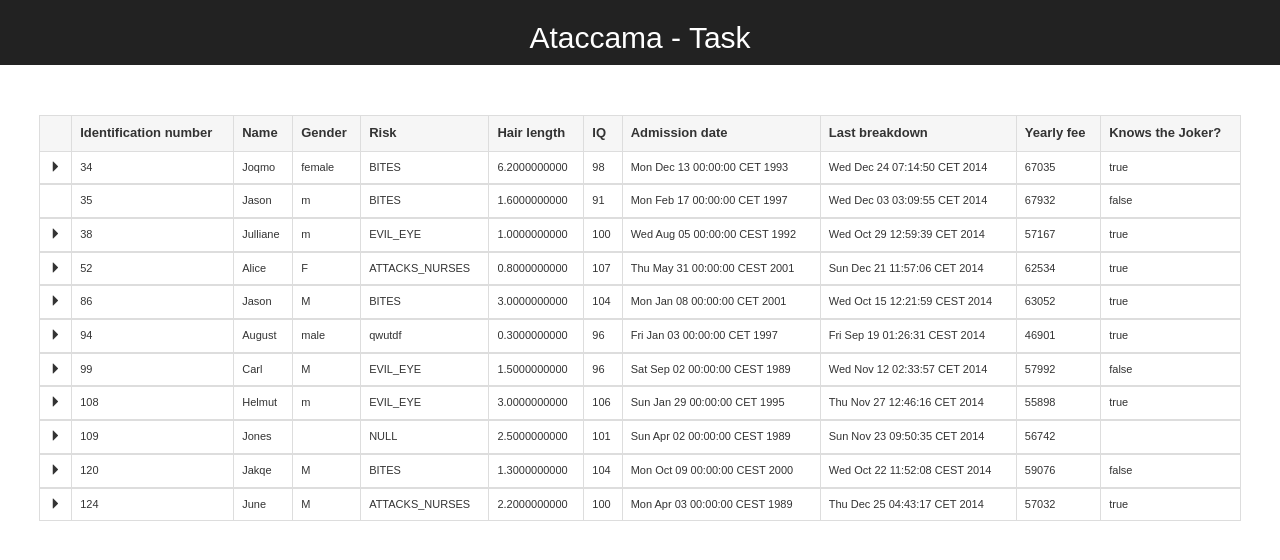
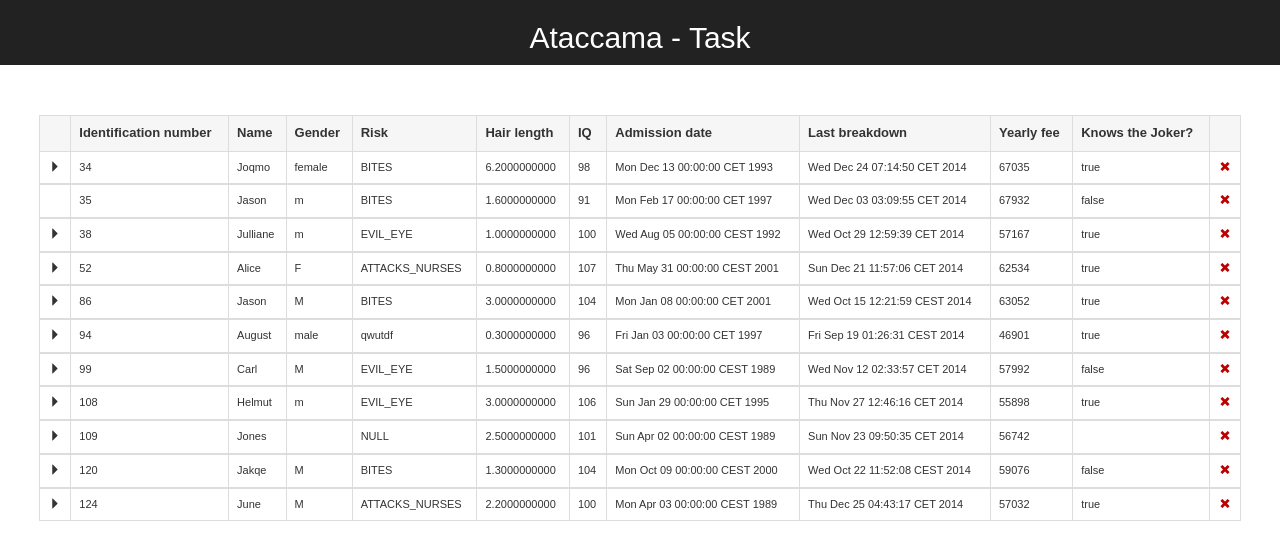
Before and after one commit to Juliecz/ataccama-task, a React (Create React App) app: page / in a window 1280 px wide. Shown: the top 560 px of the page. Built offline with nearby package versions, Linux system fonts and the light colour scheme.

Commit message:
Add action for removing records

```diff
--- a/src/actions/actions.js
+++ b/src/actions/actions.js
@@ -4,3 +4,7 @@
 export const getData = () => ({
 	type: types.GET_DATA, data
 });
+
+export const removeRecord = (data) => ({
+	type: types.REMOVE_RECORD, data
+});
--- a/src/components/App/App.js
+++ b/src/components/App/App.js
@@ -29,9 +29,7 @@
 
 const App = connect(
 	mapStateToProps,
-	{
-		getData
-	}
+	{ getData }
 )(AppComponent);
 
 export default App;
--- a/src/components/Info/Info.js
+++ b/src/components/Info/Info.js
@@ -1,12 +1,18 @@
 import React, { Component } from 'react';
 
-import Table from '../../partials/Tables/Table';
+import Table from '../Table/Table';
 import './style.css';
 
 class Info extends Component {
 	render() {
+		const { data, removeRecord } = this.props;
+
 		return (<div className="c-info">
-			<Table data={this.props.data}/>
+			{ data && data.length > 0
+			&& <Table
+				content={this.props.data}
+				removeRecord={removeRecord}
+			/>}
 		</div>);
 	}
 }
--- a/src/components/Info/index.js
+++ b/src/components/Info/index.js
@@ -1,11 +1,14 @@
 import { connect } from 'react-redux';
+import * as actions from '../../actions/actions';
 import InfoComponent from './Info';
 
 const mapStateToProps = (state) => ({
 	data: state.data
 });
 
-const mapDispatchToProps = (dispatch) => ({});
+const mapDispatchToProps = (dispatch) => ({
+	removeRecord: (data) => dispatch(actions.removeRecord(data))
+});
 
 const Info = connect(mapStateToProps, mapDispatchToProps)(InfoComponent);
 export default Info;
--- a/src/partials/Table/Table.js
+++ b/src/components/Table/Table.js
@@ -12,26 +12,36 @@
 	}
 
 	showKids = (i) => {
-		const arr = this.state.content;
+		const arr = [...this.state.content];
 		arr[i].showKids = !arr[i].showKids;
-		this.setState({ content: [...arr] });
+		this.setState({ content: arr });
 	};
+
+	componentWillReceiveProps(nextProps) {
+		this.setState({
+			content: nextProps.content.map((row) => ({ ...row, showKids: false }))
+		});
+	}
 
 	render() {
 		const { content, name } = this.state;
+		const { removeRecord } = this.props;
 
 		return (<BTable bordered className="p-table">
 			{ content.map((row, i) =>
 				(<tbody key={`tbody_${i}`}>
 
 				{name && i===0 && <tr className="p-table-name">
-					<td colSpan={Object.keys(row.data).length+1}>{ name }</td>
+					<td colSpan={Object.keys(row.data).length+2}>{ name }</td>
 				</tr>}
 
 				{ i===0 && <tr>
 					<th />
+
 					{ Object.keys(row.data).map((key, i) =>
 						(<th key={`th_${i}`}>{ key }</th>)) }
+
+					<th />
 				</tr> }
 				<tr>
 					{(row.kids && Object.keys(row.kids).length > 0)
@@ -41,14 +51,30 @@
 
 					{ Object.values(row.data).map((value, i) =>
 						(<td key={`td_${i}`}>{ value }</td>)) }
+
+					<td onClick={() => {
+						const arr = [...content];
+						arr.splice(i, 1);
+						// this.setState({ content: arr });
+						removeRecord(arr);
+					}}>
+						<Glyphicon glyph="remove"/>
+					</td>
 				</tr>
 
 				{(row.kids && row.showKids && Object.keys(row.kids).length > 0)
 				&& <tr>
-					<td colSpan={Object.keys(row.data).length+1}>
+					<td colSpan={Object.keys(row.data).length+2}>
 						<Table
 							content={row.kids[Object.keys(row.kids)[0]].records}
 							name={Object.keys(row.kids)[0]}
+							removeRecord={(data) => {
+								const arr = [...content];
+								(data.length > 0)
+									? arr[i].kids[Object.keys(row.kids)[0]].records = data
+									: arr[i].kids = {};
+								removeRecord(arr);
+							}}
 						/>
 					</td>
 				</tr>}
--- a/src/partials/Table/style.css
+++ b/src/components/Table/style.css
@@ -18,7 +18,10 @@
     font-size: 11px;
 }
 
-td:first-child {
+td:first-child, td:last-child {
     padding: 0;
     text-align: center;
 }
+td span.glyphicon-remove {
+    color: #bb0000;
+}
--- a/src/constants/constants.js
+++ b/src/constants/constants.js
@@ -1 +1,2 @@
 export const GET_DATA = 'GET_DATA';
+export const REMOVE_RECORD = 'REMOVE_RECORD';
--- a/src/partials/Tables/Table.js
+++ /dev/null
@@ -1,13 +0,0 @@
-import React from 'react';
-import Table from '../Table/Table';
-
-const Tables = ({ data }) =>
-	(data && data.length > 0
-	? (<Table content={data}/>)
-	: (<div> Data not found </div>));
-
-Tables.defaultProps = {
-	data: []
-};
-
-export default Tables;
--- a/src/reducers/reducer.js
+++ b/src/reducers/reducer.js
@@ -4,6 +4,8 @@
 	switch (action.type) {
 		case (types.GET_DATA):
 			return { ...state, data: action.data };
+		case (types.REMOVE_RECORD):
+			return { ...state, data: action.data };
 		default:
 			return { ...state };
 	}
```
